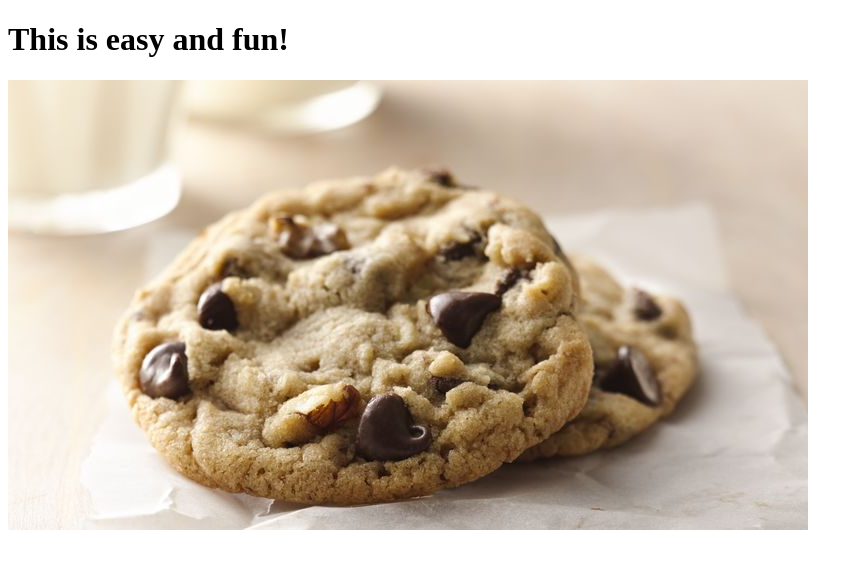
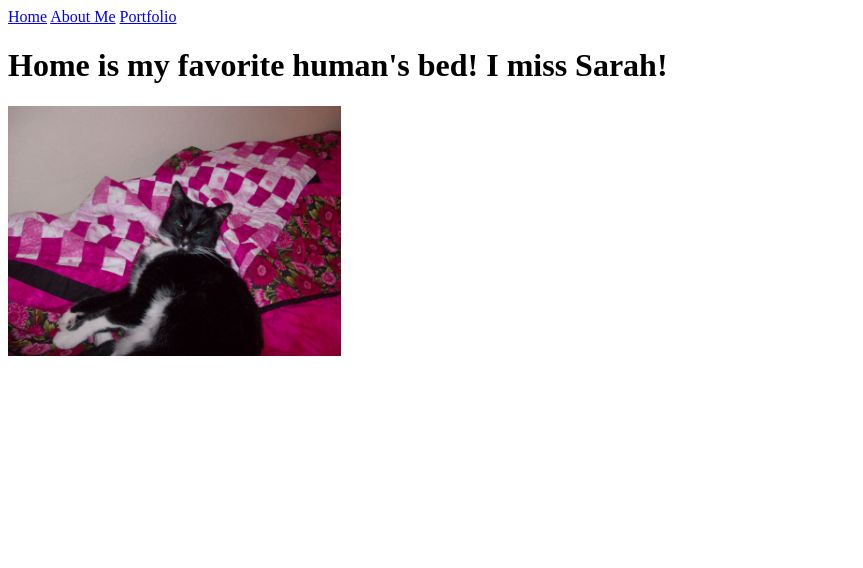
Before and after one commit to katiekatsamora/katie.github.io, a plain HTML site: page docs/index.html in a window 1280 px wide. Shown: the whole page, without its empty margins (0-863 px from the left). Drawn offline with Linux system fonts and the light colour scheme.

Commit message:
This is it!

```diff
--- a/docs/index.html
+++ b/docs/index.html
@@ -2,12 +2,13 @@
 <html lang="en">
   <head>
     <meta charset="utf-8">
-           <title>Jane Jones' Website</title>
+    <title>Home</title>
   </head>
   <body>
-           <h1>
-               This is easy and fun!
-          </h1>
-          <img src="cookies.jpg" />
+    <a href="index.html">Home</a>
+    <a href="aboutme.html">About Me</a>
+    <a href="portfolio.html">Portfolio</a>
+    <h1> Home is my favorite human's bed! I miss Sarah!</h1>
+    <img src="images/Katie.jpg" height="250">
   </body>
 </html>
```
Also changed, not shown: docs/index2.html (added, +13 -0 lines), docs/images/Katie.jpg (renamed from docs/Katie.jpg), docs/images/kandd.jpeg (renamed from docs/kandd.jpeg), docs/images/noche.jpeg (renamed from docs/noche.jpeg), docs/images/scratchlogo.png (renamed from docs/scratchlogo.png). Lines whose indentation alone changed are shown as unchanged.
